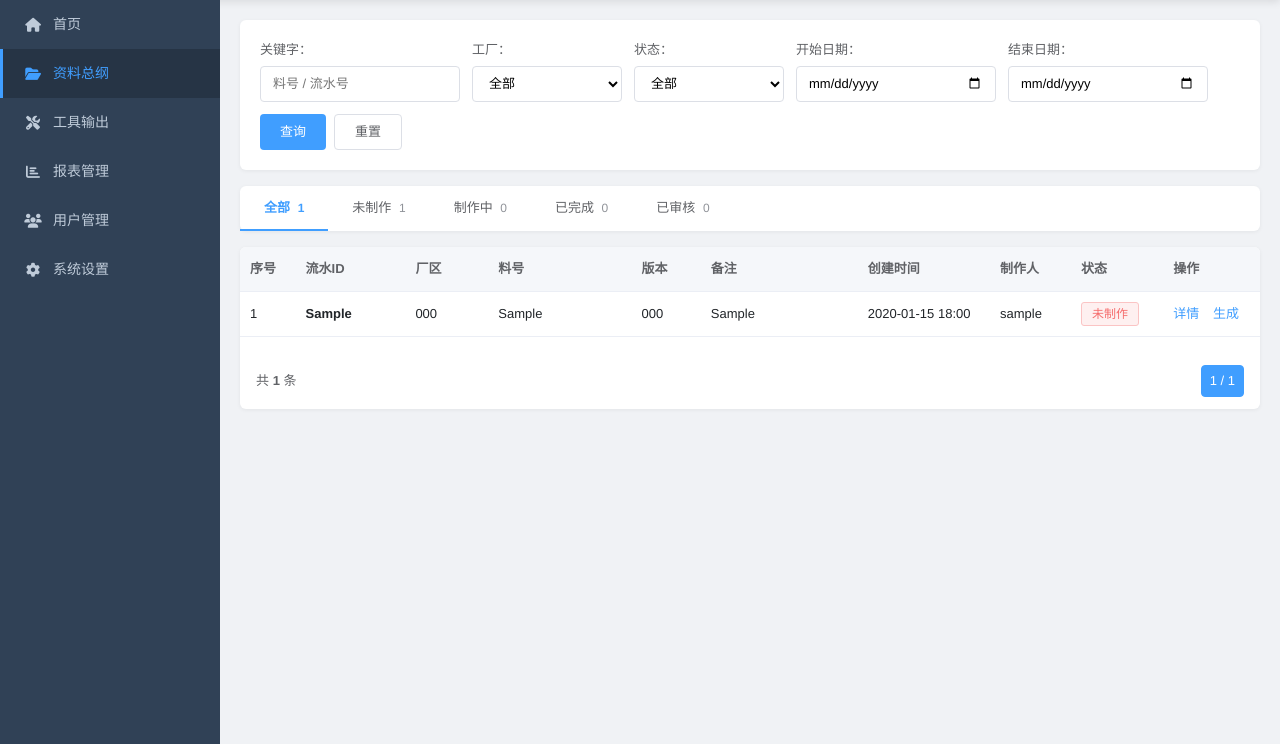
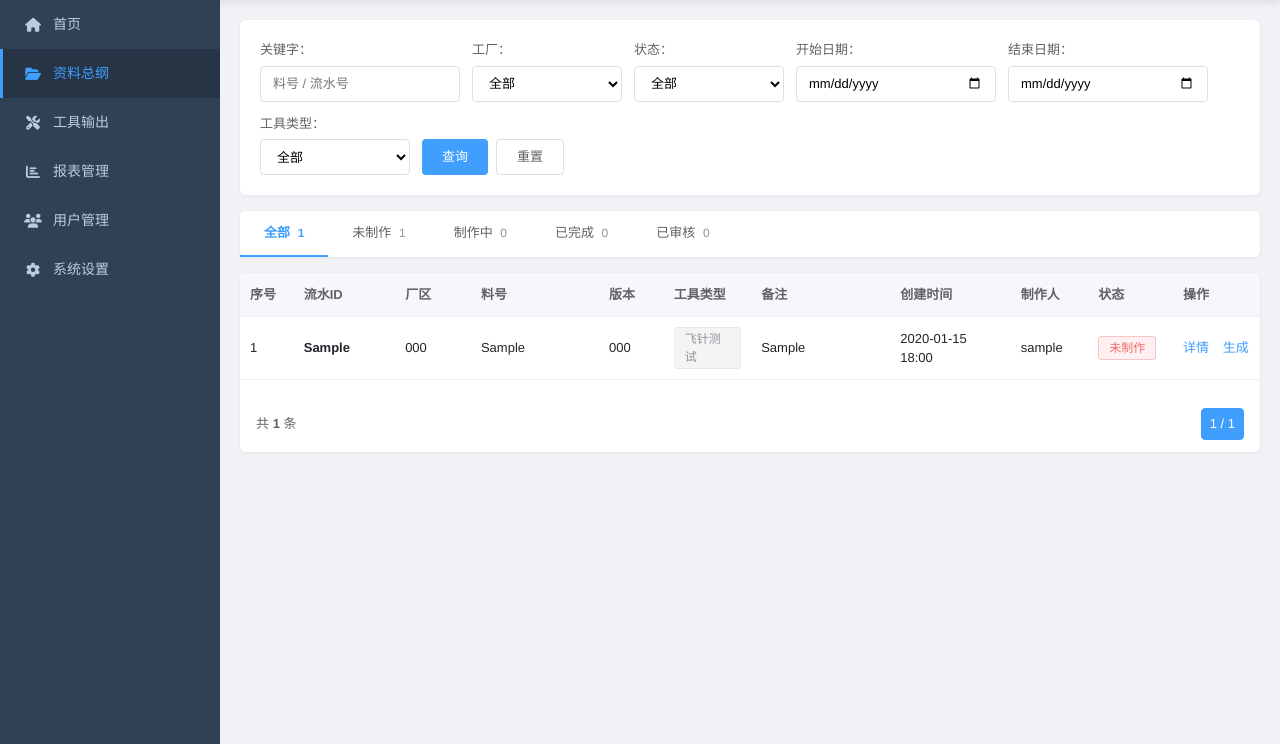
Before and after one commit to heruipeng/pcb-material-system, a Django app: page /materials/ in a window 1280 px wide. Shown: the part 64-808 px from the top of the page. Run offline with Django 4.2, Linux system fonts and the light colour scheme; a user stored in the database is signed in; tables that the repository leaves empty hold one stand-in row (values such as "Sample post").

Commit message:
新增：Material 模型增加工具类型字段，种子数据扩至1000条
- Material 新增 process_type 字段（飞针测试/阻抗测试/AOI/X-Ray等）
- 种子数据：20条 → 1000条，随机分配工具类型和状态
- 资料总纲列表增加工具类型列和筛选下拉框
- 详情页显示工具类型

```diff
--- a/materials/models.py
+++ b/materials/models.py
@@ -31,11 +31,22 @@ class Material(models.Model):
         ('archived', '已归档'),
     ]
 
+    PROCESS_TYPE_CHOICES = [
+        ('fly_probe', '飞针测试'),
+        ('impedance', '阻抗测试'),
+        ('aoi', 'AOI检测'),
+        ('xray', 'X-Ray检测'),
+        ('ict', 'ICT测试'),
+        ('functional', '功能测试'),
+        ('other', '其他'),
+    ]
+
     # 基本信息
     serial_no = models.CharField('流水号', max_length=20, unique=True)
     factory = models.ForeignKey('core.Factory', on_delete=models.CASCADE, verbose_name='工厂')
     material_no = models.CharField('料号', max_length=50)
     version_code = models.CharField('版本编码', max_length=10)
+    process_type = models.CharField('工具类型', max_length=20, choices=PROCESS_TYPE_CHOICES, default='other')
     category = models.ForeignKey(MaterialCategory, on_delete=models.SET_NULL, null=True, verbose_name='分类')
 
     # 状态信息
--- a/materials/views.py
+++ b/materials/views.py
@@ -54,6 +54,9 @@ def material_list_page(request):
         queryset = queryset.filter(factory_id=factory_id)
     if status_filter:
         queryset = queryset.filter(status=status_filter)
+    process_type_filter = request.GET.get('process_type', '')
+    if process_type_filter:
+        queryset = queryset.filter(process_type=process_type_filter)
     if date_from:
         queryset = queryset.filter(created_at__date__gte=date_from)
     if date_to:
@@ -76,8 +79,9 @@ def material_list_page(request):
 
     # 添加 maker_name 到每个对象
     for item in page_obj:
-        item.maker_name = item.maker.username if item.maker else 'None'
+        item.maker_name = item.maker.username if item.maker else '-'
         item.status_display = item.get_status_display()
+        item.process_type_display = item.get_process_type_display()
 
     context = {
         'page_obj': page_obj,
@@ -104,6 +108,7 @@ def material_detail_page(request, id):
         'histories': histories,
         'attachments': attachments,
         'status_display': dict(Material.STATUS_CHOICES).get(material.status, material.status),
+        'process_type_display': material.get_process_type_display(),
     }
     return render(request, 'materials/material_detail.html', context)
 
--- a/templates/materials/material_detail.html
+++ b/templates/materials/material_detail.html
@@ -13,7 +13,8 @@
         <tr><td style="padding:8px 16px;width:140px;color:#909399;font-weight:500;">流水号</td><td style="padding:8px;">{{ material.serial_no }}</td></tr>
         <tr style="background:#fafafa;"><td style="padding:8px 16px;color:#909399;font-weight:500;">料号</td><td style="padding:8px;">{{ material.material_no }}</td></tr>
         <tr><td style="padding:8px 16px;color:#909399;font-weight:500;">版本编码</td><td style="padding:8px;">{{ material.version_code }}</td></tr>
-        <tr style="background:#fafafa;"><td style="padding:8px 16px;color:#909399;font-weight:500;">工厂</td><td style="padding:8px;">{{ material.factory.name|default:material.factory_id }}</td></tr>
+        <tr style="background:#fafafa;"><td style="padding:8px 16px;color:#909399;font-weight:500;">工具类型</td><td style="padding:8px;"><span class="tag">{{ process_type_display }}</span></td></tr>
+        <tr><td style="padding:8px 16px;color:#909399;font-weight:500;">工厂</td><td style="padding:8px;">{{ material.factory.name|default:material.factory_id }}</td></tr>
         <tr><td style="padding:8px 16px;color:#909399;font-weight:500;">分类</td><td style="padding:8px;">{{ material.category.name|default:"-" }}</td></tr>
         <tr style="background:#fafafa;"><td style="padding:8px 16px;color:#909399;font-weight:500;">状态</td><td style="padding:8px;">{{ status_display }}</td></tr>
         <tr><td style="padding:8px 16px;color:#909399;font-weight:500;">创建人</td><td style="padding:8px;">{{ material.creator.username|default:"-" }}</td></tr>
--- a/templates/materials/material_list.html
+++ b/templates/materials/material_list.html
@@ -31,6 +31,19 @@
         </div>
         <div class="filter-item"><label>开始日期：</label><input type="date" id="searchDateFrom" value="{{ request.GET.date_from }}"></div>
         <div class="filter-item"><label>结束日期：</label><input type="date" id="searchDateTo" value="{{ request.GET.date_to }}"></div>
+        <div class="filter-item">
+            <label>工具类型：</label>
+            <select id="searchProcessType">
+                <option value="">全部</option>
+                <option value="fly_probe">飞针测试</option>
+                <option value="impedance">阻抗测试</option>
+                <option value="aoi">AOI检测</option>
+                <option value="xray">X-Ray检测</option>
+                <option value="ict">ICT测试</option>
+                <option value="functional">功能测试</option>
+                <option value="other">其他</option>
+            </select>
+        </div>
         <div style="display:flex;align-items:flex-end;gap:8px;">
             <button class="btn btn-primary" onclick="doSearch()">查询</button>
             <button class="btn btn-default" onclick="doReset()">重置</button>
@@ -55,6 +68,7 @@
                 <th style="width:100px;">厂区</th>
                 <th style="width:180px;">料号</th>
                 <th style="width:80px;">版本</th>
+                <th style="width:100px;">工具类型</th>
                 <th style="width:200px;">备注</th>
                 <th style="width:160px;">创建时间</th>
                 <th style="width:90px;">制作人</th>
@@ -71,6 +85,7 @@
                 <td>{{ item.factory.code|default:item.factory_id }}</td>
                 <td>{{ item.material_no }}</td>
                 <td>{{ item.version_code }}</td>
+                <td><span class="tag" style="color:#909399;background:#f4f4f5;border:1px solid #e9e9eb;">{{ item.process_type_display }}</span></td>
                 <td>{{ item.remark|default:"-" }}</td>
                 <td>{{ item.created_at|date:"Y-m-d H:i" }}</td>
                 <td>{{ item.maker_name|default:"-" }}</td>
@@ -82,7 +97,7 @@
             </tr>
             {% endfor %}
             {% else %}
-            <tr><td colspan="10"><div class="empty-state"><p>暂无资料</p></div></td></tr>
+            <tr><td colspan="11"><div class="empty-state"><p>暂无资料</p></div></td></tr>
             {% endif %}
         </tbody>
     </table>
@@ -108,11 +123,13 @@ function doSearch() {
     var kw = document.getElementById('searchKeyword').value.trim();
     var fa = document.getElementById('searchFactory').value;
     var st = document.getElementById('searchStatus').value;
+    var pt = document.getElementById('searchProcessType').value;
     var df = document.getElementById('searchDateFrom').value;
     var dt = document.getElementById('searchDateTo').value;
     if(kw) p.set('keyword', kw);
     if(fa) p.set('factory', fa);
     if(st) p.set('status', st);
+    if(pt) p.set('process_type', pt);
     if(df) p.set('date_from', df);
     if(dt) p.set('date_to', dt);
     window.location.href = '?' + p.toString();
```
Also changed, not shown: setup_all.py (+19 -4 lines).
